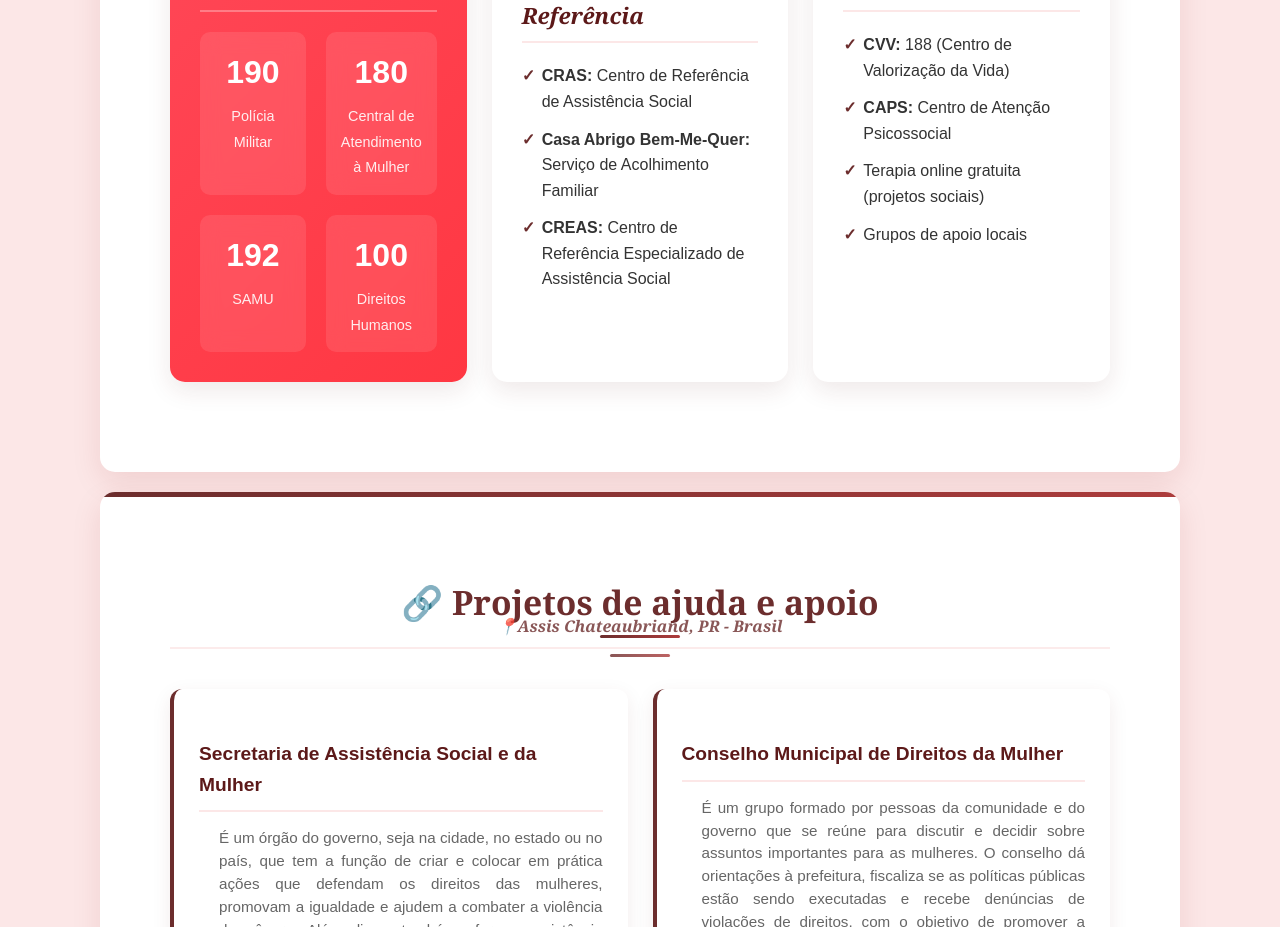
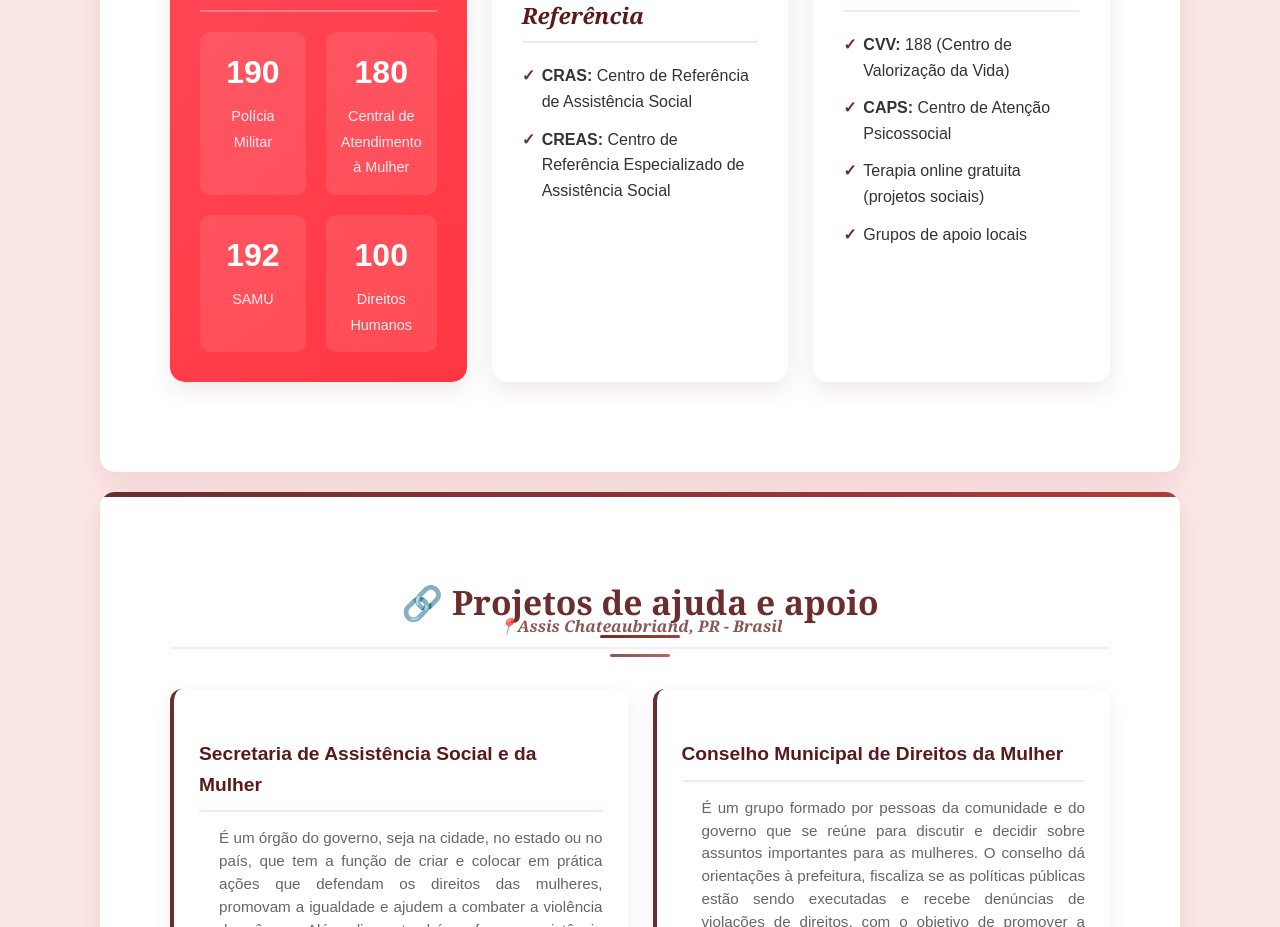
Before and after one commit to heloisafaveroo/elasenois, a React (Create React App) app: page /informacoes in a window 1280 px wide. Shown: the part 7840-8767 px from the top of the page. Built offline with nearby package versions, Linux system fonts and the light colour scheme.

Commit message:
Add files via upload

```diff
--- a/src/pages/informacoes/Informacoes.jsx
+++ b/src/pages/informacoes/Informacoes.jsx
@@ -406,7 +406,6 @@ const Informacoes = () => {
                             <h3>Centros de Referência</h3>
                             <ul>
                                 <li><strong>CRAS:</strong> Centro de Referência de Assistência Social </li>
-                                <li><strong>Casa Abrigo Bem-Me-Quer:</strong> Serviço de Acolhimento Familiar</li>
                                 <li><strong>CREAS:</strong> Centro de Referência Especializado de Assistência Social</li>
                             </ul>
                         </div>
```
